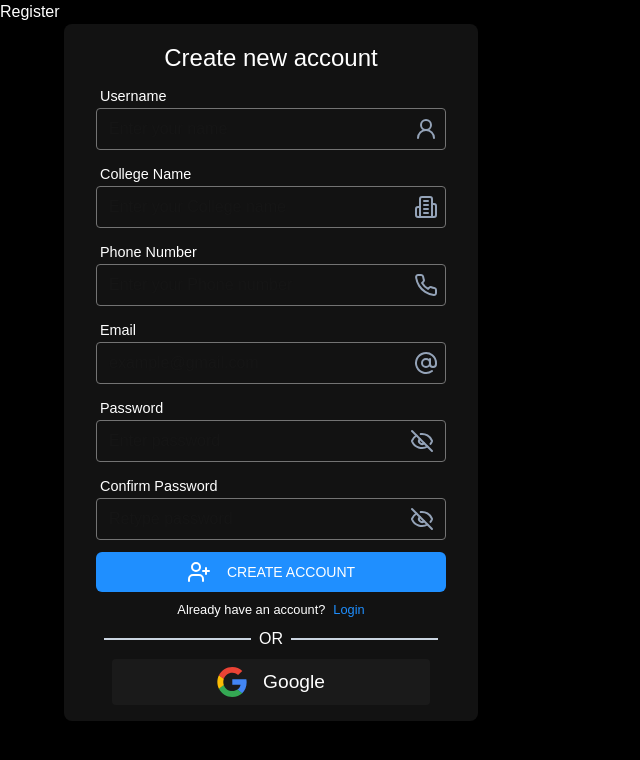
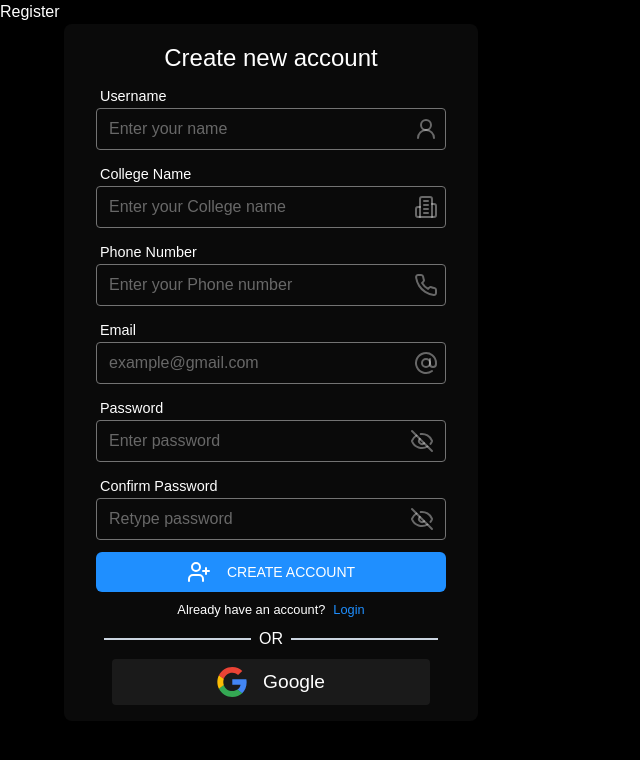
Before and after one commit to Shashank-Salian/epitome-2k24, a Next.js app: page /register in a window 1280 px wide. Shown: the top 760 px of the page, without its empty margins (0-640 px from the left). Built offline with nearby package versions, Linux system fonts and the light colour scheme; no server answers.

Commit message:
refactor: Minor form changes

```diff
--- a/src/components/CustomUI/Input.tsx
+++ b/src/components/CustomUI/Input.tsx
@@ -30,10 +30,10 @@ const Input = ({ label, type = "text", name = "", placeholder, className = "", r
                     required={required}
                     onChange={(e) => setValue && setValue(e.target.value)}
                     pattern={type === "tel" ? "[6789][0-9]{9}" : undefined}
-                    className='text-[1em] w-full bg-background/0 px-2 py-1 border-none outline-none placeholder:text-secondary-foreground/70' />
+                    className='text-[1em] w-full bg-background/0 px-2 py-1 border-none outline-none placeholder:text-secondary/40' />
 
                 {type === "password" ?
-                    <div className="p-1 w-fit absolute right-2 text-slate-400 cursor-pointer" onClick={() => setShowPassword(prev => !prev)}>
+                    <div className="p-1 w-fit absolute right-2 text-secondary/40 cursor-pointer" onClick={() => setShowPassword(prev => !prev)}>
                         {showPassword ?
                             <EyeIcon />
                             :
@@ -42,16 +42,16 @@ const Input = ({ label, type = "text", name = "", placeholder, className = "", r
                     </div>
                     :
                     type === "email" ?
-                        <AtSignIcon size={24} className="absolute right-2 text-slate-400" />
+                        <AtSignIcon size={24} className="absolute right-2 text-secondary/40" />
                         :
                         type === "tel" ?
-                            <PhoneIcon size={24} className="absolute right-2 text-slate-400" />
+                            <PhoneIcon size={24} className="absolute right-2 text-secondary/40" />
                             :
                             name === "username" ?
-                                <User2Icon size={24} className="absolute right-2 text-slate-400" />
+                                <User2Icon size={24} className="absolute right-2 text-secondary/40" />
                                 :
                                 name === "collegeName" &&
-                                <Building2Icon size={24} className="absolute right-2 text-slate-400" />
+                                <Building2Icon size={24} className="absolute right-2 text-secondary/40" />
                 }
             </div>
         </div>
--- a/src/components/Forms/LoginForm.tsx
+++ b/src/components/Forms/LoginForm.tsx
@@ -1,8 +1,8 @@
 "use client"
-import { FormEvent, useEffect, useState } from 'react'
-import Link from 'next/link'
+import { FormEvent, useState } from 'react'
 import { useRouter, useSearchParams } from 'next/navigation'
 import { signIn } from 'next-auth/react'
+import Link from 'next/link'
 import toast from 'react-hot-toast'
 
 import Input from '../CustomUI/Input'
@@ -76,7 +76,7 @@ const LoginForm = () => {
     }
 
     return (
-        <div className='relative flex_center flex-col gap-4 2xl:gap-8 w-fit p-8 rounded-lg bg-background/70 backdrop-blur-lg'>
+        <div className='relative flex_center flex-col gap-4 2xl:gap-8 w-fit p-8 rounded-lg bg-background/40 backdrop-blur-lg'>
             <h1 className='hidden lg:block text-[2em] 2xl:text-[2.5em] font-medium'>
                 Welcome to <span className="text-primary">EPITOME</span>
             </h1>
@@ -99,7 +99,7 @@ const LoginForm = () => {
                     <Link href="./forgot-password" className='text-[0.9em] sm:text-[0.8em] 2xl:text-[1em] text-primary self-end'>Forgot Password?</Link>
                 </div>
 
-                <Button type='submit' className='flex_center gap-4 text-white' disabled={isLoading}>
+                <Button type='submit' className='flex_center gap-4 text-white hover:bg-primary' disabled={isLoading}>
                     {isLoading ?
                         <Loader2Icon className='animate-spin' />
                         : <LogInIcon />
--- a/src/components/Forms/RegisterForm.tsx
+++ b/src/components/Forms/RegisterForm.tsx
@@ -1,14 +1,14 @@
 "use client"
-import { FormEvent, useEffect, useRef, useState } from 'react'
+import { FormEvent, useState } from 'react'
+import { useRouter, useSearchParams } from 'next/navigation'
 import Link from 'next/link'
-import { useRouter, useSearchParams } from 'next/navigation'
 import { signIn } from 'next-auth/react'
-import toast from 'react-hot-toast'
+import { registerUser } from '@/app/actions/UserActions'
 
 import Input from '../CustomUI/Input'
+import toast from 'react-hot-toast'
 import { Button } from '../ui/button'
 import { Loader2Icon, UserPlusIcon } from 'lucide-react'
-import { registerUser } from '@/app/actions/UserActions'
 
 type ResponseType = {
     status: number,
@@ -92,7 +92,7 @@ const RegisterForm = () => {
     }
 
     return (
-        <div className='relative flex_center flex-col gap-2 2xl:gap-4 w-fit px-8 py-4 rounded-lg bg-background/70 backdrop-blur-lg lg:ml-[4em]'>
+        <div className='relative flex_center flex-col gap-2 2xl:gap-4 w-fit px-8 py-4 rounded-lg bg-background/40 backdrop-blur-lg lg:ml-[4em]'>
             <h1 className='hidden lg:block text-[1.5em] 2xl:text-[2em] font-medium'>
                 Create new account
             </h1>
@@ -137,7 +137,7 @@ const RegisterForm = () => {
                     className='2xl:w-[500px]'
                     setValue={setConfirmPassword} />
 
-                <Button type='submit' className='flex_center gap-4 text-white' disabled={isLoading}>
+                <Button type='submit' className='flex_center gap-4 text-white hover:bg-primary' disabled={isLoading}>
                     {isLoading ?
                         <Loader2Icon className='animate-spin' />
                         : <UserPlusIcon />
```
